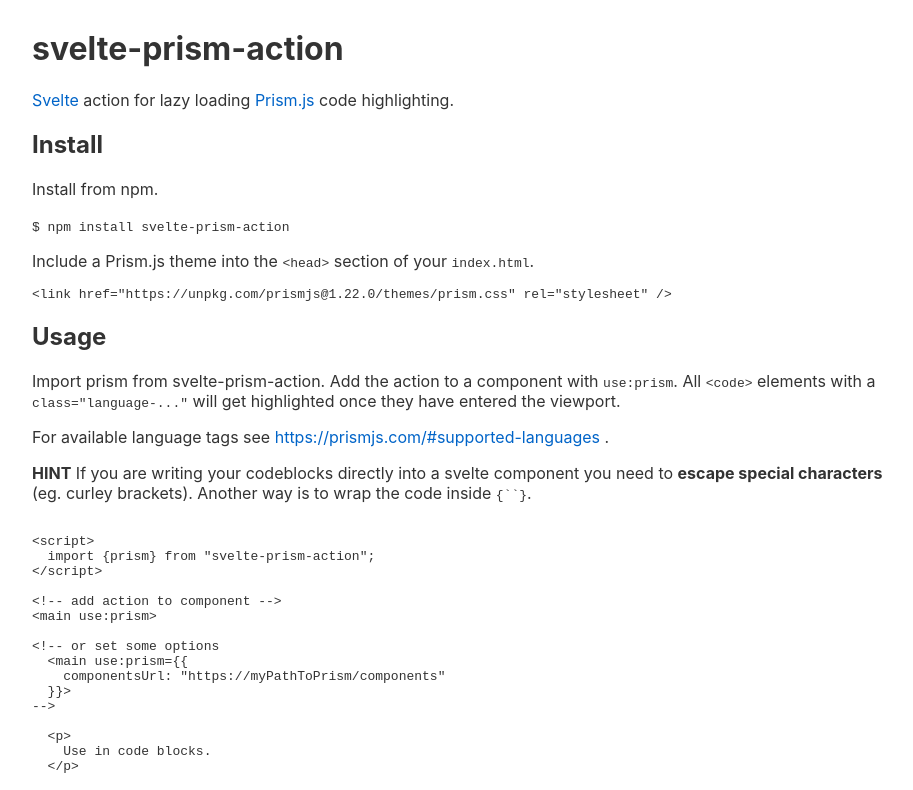
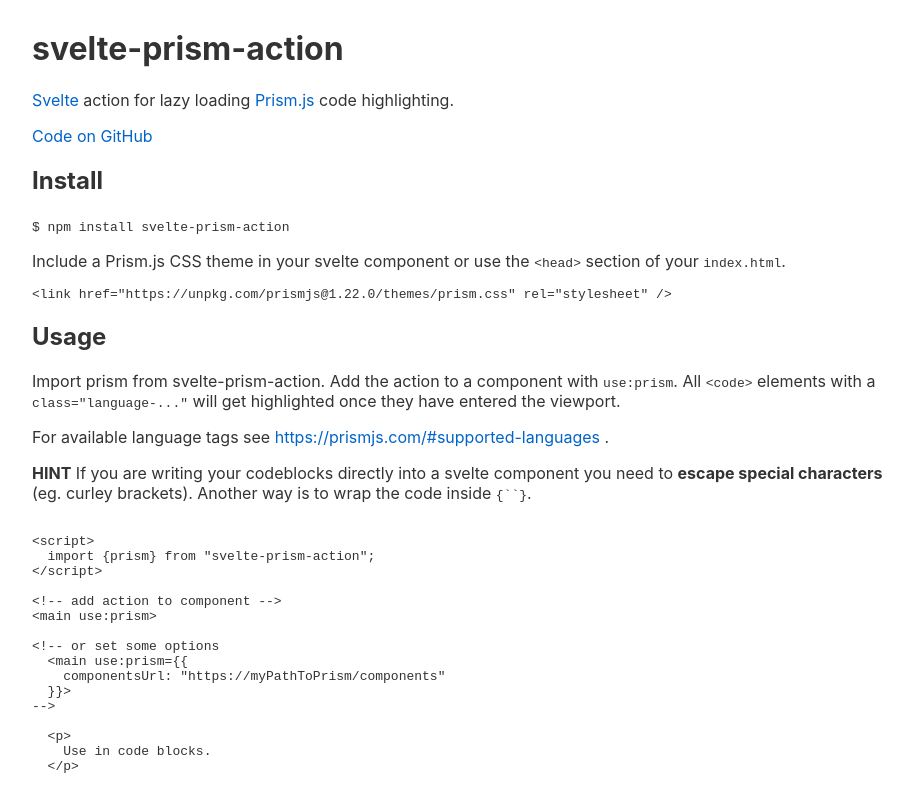
Before and after one commit to thurti/svelte-prism-action, a Svelte app: page / in a window 1280 px wide. Shown: the top 790 px of the page, without its empty margins (176-1089 px from the left). Built offline with nearby package versions, Linux system fonts and the light colour scheme.

Commit message:
updated readme and example text

```diff
--- a/src/components/Page.svelte
+++ b/src/components/Page.svelte
@@ -7,13 +7,14 @@
   <h1>svelte-prism-action</h1>
   <p><a href="https://svelte.dev">Svelte</a> action for lazy loading <a href="https://prismjs.com">Prism.js</a> code highlighting.</p>
 
+  <p><a href="https://github.com/thurti/svelte-prism-action">Code on GitHub</a></p>
+
   <h2>Install</h2>
 
-  <p>Install from npm.</p>
   <code id="test_inline" class="lang-bash">$ npm install svelte-prism-action</code>
 
   <p>
-    Include a Prism.js theme into the <code lang="html">&lt;head&gt;</code> section of your <code class="lang-html">index.html</code>.
+    Include a Prism.js CSS theme in your svelte component or use the <code lang="html">&lt;head&gt;</code> section of your <code class="lang-html">index.html</code>.
   </p>
   <pre><code id="test_block" class="lang-html">{`<link href="https://unpkg.com/prismjs@1.22.0/themes/prism.css" rel="stylesheet" />`}</code></pre>
 
```
Also changed, not shown: 1 other file (tests, documents, lock files or other folders).
